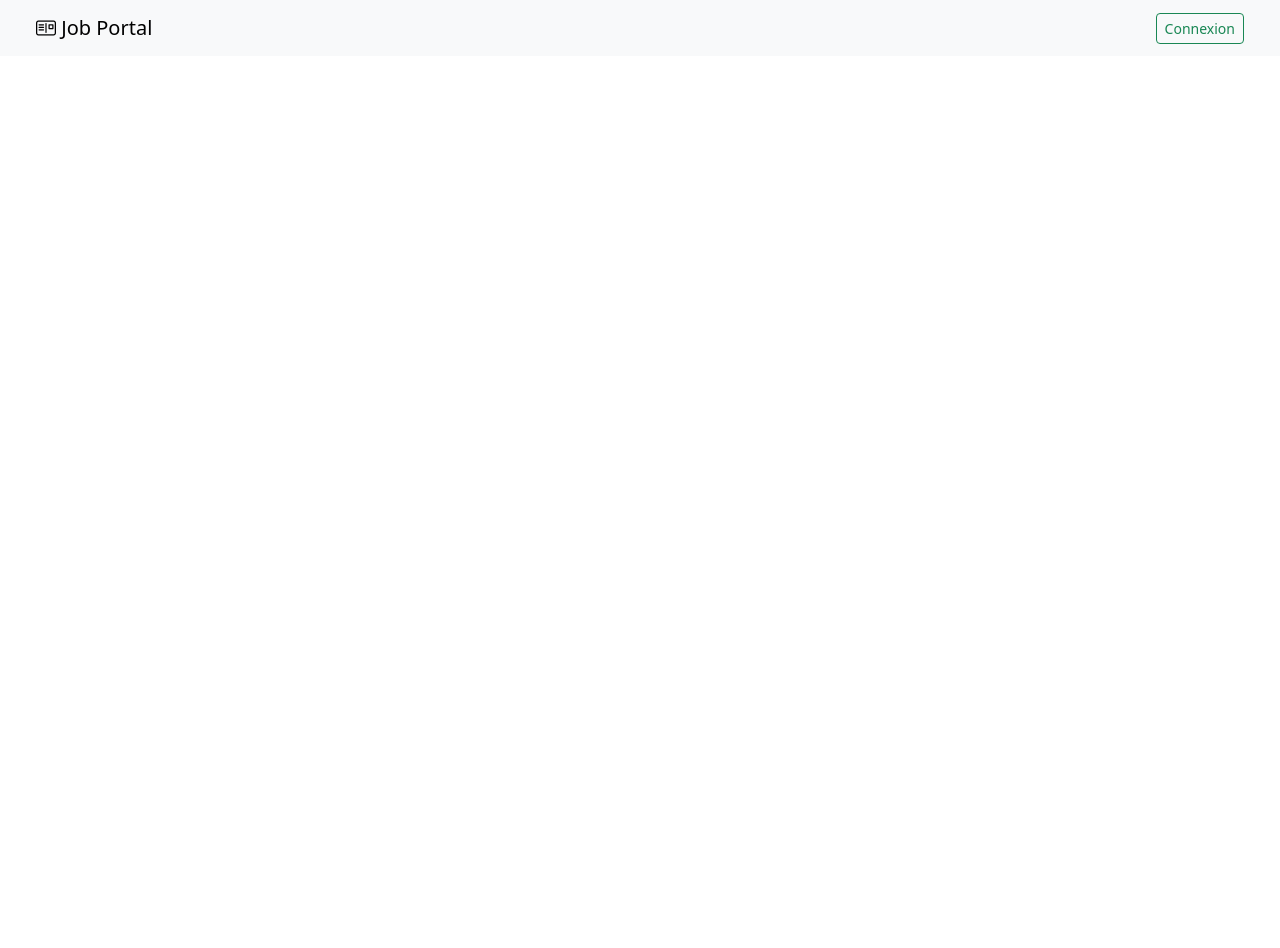
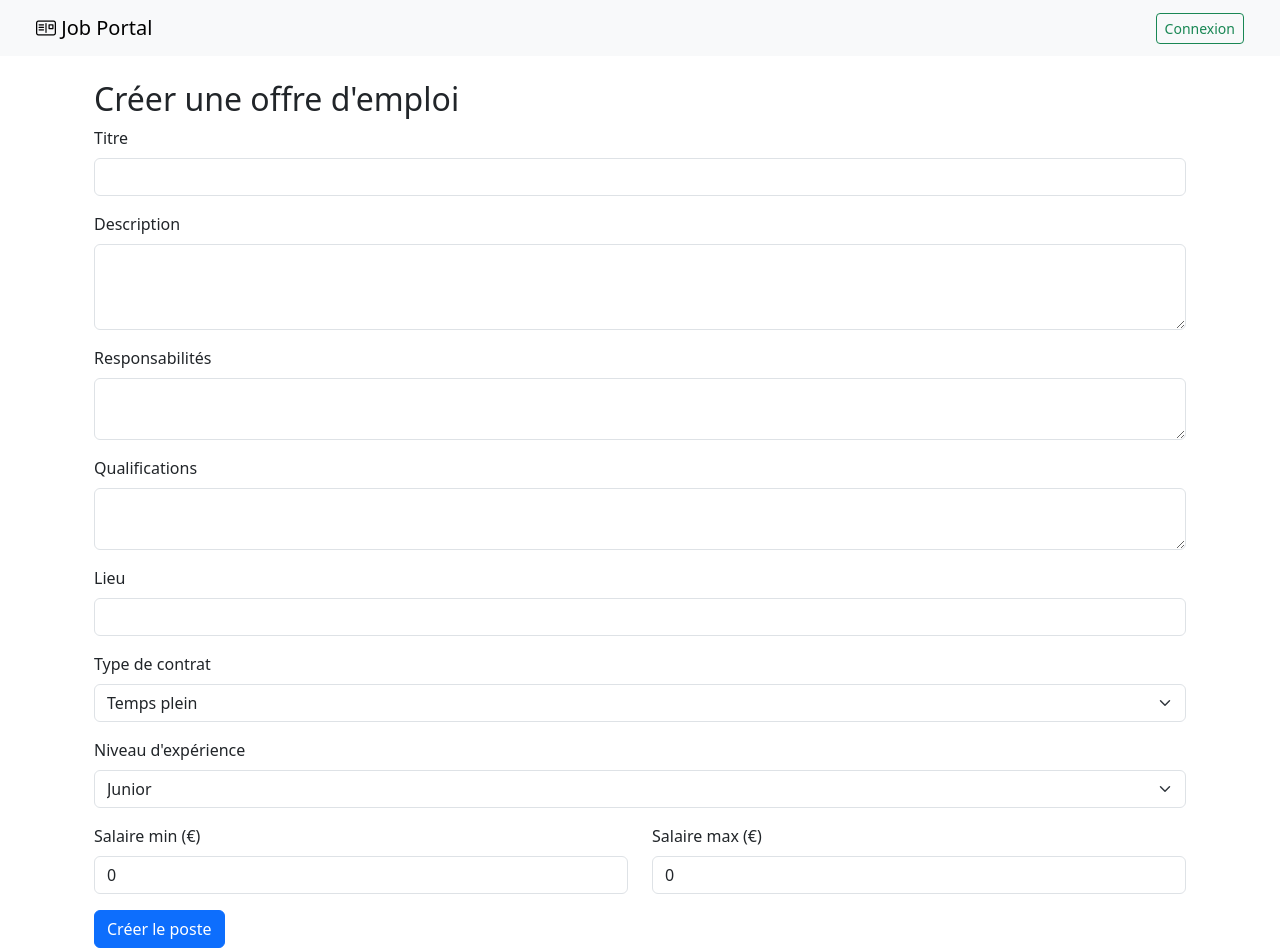
Before and after one commit to Matthieu21700/blogger-frontend, an Angular app: page /create-job in a window 1280 px wide. Before the commit this address led to /. Before the commit the page ends 800 px from the top, so only its background shows below. Built offline with nearby package versions, Linux system fonts and the light colour scheme.

Commit message:
creation de compte (pas fini)

```diff
--- /dev/null
+++ b/src/app/job-create/job-create.component.html
@@ -0,0 +1,61 @@
+<div class="container mt-4">
+  <h2>Créer une offre d'emploi</h2>
+  <form (ngSubmit)="createJob()" #jobForm="ngForm">
+    <div class="mb-3">
+      <label for="title" class="form-label">Titre</label>
+      <input type="text" id="title" class="form-control" required [(ngModel)]="job.title" name="title" />
+    </div>
+
+    <div class="mb-3">
+      <label for="description" class="form-label">Description</label>
+      <textarea id="description" class="form-control" rows="3" required [(ngModel)]="job.description" name="description"></textarea>
+    </div>
+
+    <div class="mb-3">
+      <label for="responsibilities" class="form-label">Responsabilités</label>
+      <textarea id="responsibilities" class="form-control" rows="2" [(ngModel)]="job.responsibilities" name="responsibilities"></textarea>
+    </div>
+
+    <div class="mb-3">
+      <label for="qualifications" class="form-label">Qualifications</label>
+      <textarea id="qualifications" class="form-control" rows="2" [(ngModel)]="job.qualifications" name="qualifications"></textarea>
+    </div>
+
+    <div class="mb-3">
+      <label for="location" class="form-label">Lieu</label>
+      <input type="text" id="location" class="form-control" [(ngModel)]="job.location" name="location" />
+    </div>
+
+    <div class="mb-3">
+      <label for="type" class="form-label">Type de contrat</label>
+      <select id="type" class="form-select" [(ngModel)]="job.type" name="type">
+        <option value="Full-time">Temps plein</option>
+        <option value="Part-time">Temps partiel</option>
+        <option value="Freelance">Freelance</option>
+      </select>
+    </div>
+
+    <div class="mb-3">
+      <label for="experienceLevel" class="form-label">Niveau d'expérience</label>
+      <select id="experienceLevel" class="form-select" [(ngModel)]="job.experienceLevel" name="experienceLevel">
+        <option value="Junior">Junior</option>
+        <option value="Mid">Intermédiaire</option>
+        <option value="Senior">Senior</option>
+      </select>
+    </div>
+
+    <div class="row">
+      <div class="col-md-6 mb-3">
+        <label for="salary_min" class="form-label">Salaire min (€)</label>
+        <input type="number" id="salary_min" class="form-control" [(ngModel)]="job.salary_min" name="salary_min" />
+      </div>
+
+      <div class="col-md-6 mb-3">
+        <label for="salary_max" class="form-label">Salaire max (€)</label>
+        <input type="number" id="salary_max" class="form-control" [(ngModel)]="job.salary_max" name="salary_max" />
+      </div>
+    </div>
+
+    <button type="submit" class="btn btn-primary">Créer le poste</button>
+  </form>
+</div>
--- /dev/null
+++ b/src/app/job-create/job-create.component.ts
@@ -0,0 +1,47 @@
+import { Component } from '@angular/core';
+import { JobService } from '../services/job.service';
+import {UserService } from '../services/user.service';
+import { Router } from '@angular/router';
+
+@Component({
+  selector: 'app-job-create',
+  standalone: false,
+  templateUrl: './job-create.component.html',
+  styleUrl: './job-create.component.css'
+})
+export class JobCreateComponent {
+  job = {
+    title: '',
+    description: '',
+    responsibilities: '',
+    qualifications: '',
+    location: '',
+    salary_min: 0,
+    salary_max: 0,
+    type: 'Full-time',
+    experienceLevel: 'Junior',
+  };
+
+  constructor(private jobService: JobService, private router: Router,private UserService: UserService) {}
+
+  createJob(): void {
+    const userEmail = localStorage.getItem('userEmail'); // ou 'userEmail' si tu fais le lien côté backend
+    const userId =this.UserService.getIdByemail(userEmail);
+    console.log('bon',userId);
+    if (!userId) {
+      alert('Vous devez être connecté pour publier une offre.');
+      return;
+    }
+
+    this.jobService.createJob({ ...this.job, userId }).subscribe({
+      next: () => {
+        alert('Offre créée avec succès !');
+        this.router.navigate(['/jobs']);
+      },
+      error: (err) => {
+        console.error('Erreur lors de la création de l’offre :', err);
+        alert('Erreur lors de la création de l’offre.');
+      }
+    });
+  }
+}
--- a/src/app/login/login.component.ts
+++ b/src/app/login/login.component.ts
@@ -21,7 +21,7 @@ export class LoginComponent {
 
     // Redirection selon rôle
     if (this.role === 'RECRUITER') {
-      this.router.navigate(['post']);
+      this.router.navigate(['create-job']);
     } else {
       this.router.navigate(['']);
     }
--- /dev/null
+++ b/src/app/register/register.component.html
@@ -0,0 +1,35 @@
+<div class="container mt-4">
+  <h2>Créer un compte</h2>
+  <form (ngSubmit)="register()" #registerForm="ngForm">
+
+    <div class="mb-3">
+      <label for="first_name" class="form-label">Prénom</label>
+      <input type="text" id="firstName" class="form-control" required [(ngModel)]="user.firstName" name="first_name">
+    </div>
+
+    <div class="mb-3">
+      <label for="last_name" class="form-label">Nom</label>
+      <input type="text" id="lastName" class="form-control" required [(ngModel)]="user.lastName" name="last_name">
+    </div>
+
+    <div class="mb-3">
+      <label for="email" class="form-label">Email</label>
+      <input type="email" id="email" class="form-control" required [(ngModel)]="user.email" name="email">
+    </div>
+
+    <div class="mb-3">
+      <label for="phone" class="form-label">Téléphone</label>
+      <input type="text" id="phone" class="form-control" [(ngModel)]="user.phone" name="phone">
+    </div>
+
+    <div class="mb-3">
+      <label for="role" class="form-label">Rôle</label>
+      <select id="role" class="form-select" required [(ngModel)]="user.role" name="role">
+        <option value="JOB_SEEKER">Candidat</option>
+        <option value="RECRUITER">Recruteur</option>
+      </select>
+    </div>
+
+    <button type="submit" class="btn btn-primary">S'inscrire</button>
+  </form>
+</div>
--- /dev/null
+++ b/src/app/register/register.component.ts
@@ -0,0 +1,37 @@
+import { Component } from '@angular/core';
+import { Router } from '@angular/router';
+import { UserService } from '../services/user.service';
+
+@Component({
+  selector: 'app-register',
+  standalone: false,
+  templateUrl: './register.component.html',
+  styleUrl: './register.component.css'
+})
+export class RegisterComponent {
+  user = {
+    firstName: '',
+    lastName: '',
+    email: '',
+    phone: '',
+    role: 'JOB_SEEKER'
+  };
+
+  constructor(private userService: UserService, private router: Router) {}
+
+  register(): void {
+    this.userService.registerUser(this.user).subscribe({
+      next: (data) => {
+        alert('Inscription réussie ! Vous pouvez maintenant vous connecter.');
+        console.log('bonou',data)
+        localStorage.setItem('user_id', data.id); // ⬅️ UUID ici
+        this.router.navigate(['/login']);
+      },
+      error: (err) => {
+        console.error('Erreur inscription :', err);
+
+        alert("Erreur lors de l'inscription.");
+      }
+    });
+  }
+}
--- a/src/app/services/job.service.ts
+++ b/src/app/services/job.service.ts
@@ -22,5 +22,10 @@ searchJobs(location: string, type: string, experienceLevel: string): Observable<
 
   return this.http.get<Job[]>(`${this.apiUrl}/search`, { params });
 }
+createJob(job: any): Observable<any> {
+  return this.http.post(`${this.apiUrl}/jobs`, job);
+}
+
+
 
 }
--- /dev/null
+++ b/src/app/services/user.service.ts
@@ -0,0 +1,16 @@
+import { HttpClient } from "@angular/common/http";
+import { Injectable } from "@angular/core";
+import { Observable } from "rxjs";
+
+@Injectable()
+export class UserService{
+    private UserUrl = 'http://localhost:8080/api/users';
+    private MailUrl = 'http://localhost:8080/api/usersmail';
+    constructor(private http : HttpClient){}
+    registerUser(user: any): Observable<any> {
+    return this.http.post(`${this.UserUrl}`, user);
+  }
+  getIdByemail(id: any):Observable<any>{
+    return this.http.get(`${this.UserUrl}`,id);
+}
+}
```
Also changed, not shown: src/app/app-routing.module.ts (+8 -1 lines), src/app/app.module.ts (+8 -2 lines), src/app/job-create/job-create.component.css (added), src/app/register/register.component.css (added), 2 other files (tests, documents, lock files or other folders).
